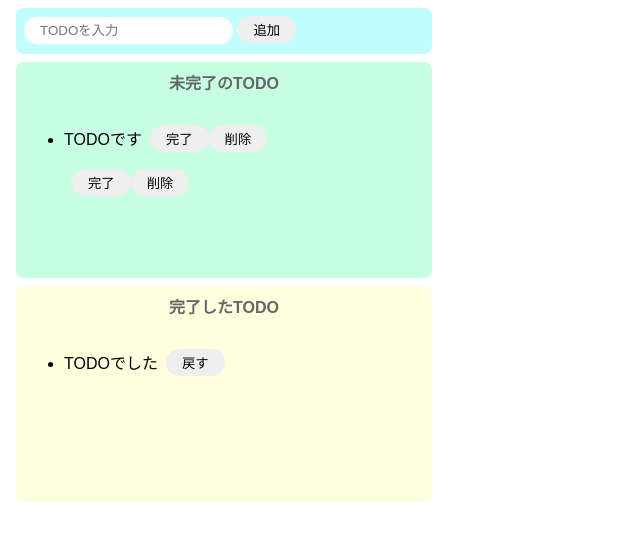
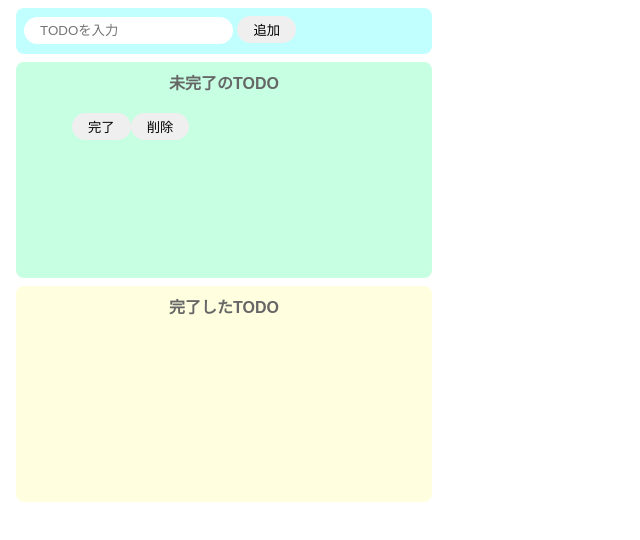
Before and after one commit to jun-yuaka/todo-app, a website built with Parcel: page index.html in a window 1280 px wide. Both pictures are taken after a click on the button "追加". Shown: the whole page, without its empty margins (0-640 px from the left). Built offline with nearby package versions, Linux system fonts and the light colour scheme.

Commit message:
jsで実装完了

```diff
--- a/index.html
+++ b/index.html
@@ -13,24 +13,13 @@
     <div class="incomplete-area">
       <p class="title">未完了のTODO</p>
       <ul>
-        <li id="incomplete-list">
-          <div class="list-row">
-            <p>TODOです</p>
-            <button>完了</button>
-            <button>削除</button>
-          </div>
-        </li>
+        <li id="incomplete-list"></li>
       </ul>
     </div>
     <div class="complete-area">
       <p class="title">完了したTODO</p>
       <ul>
-        <li id="complete-list">
-          <div class="list-row">
-            <p>TODOでした</p>
-            <button>戻す</button>
-          </div>
-        </li>
+        <li id="complete-list"></li>
       </ul>
     </div>
     <script src="src/index.js"></script>
--- a/src/index.js
+++ b/src/index.js
@@ -5,13 +5,23 @@ const onClickAdd = () => {
   const inputText = document.getElementById("add-text").value;
   document.getElementById("add-text").value = "";
 
+  createIncompleteList(inputText);
+};
+
+// 未完了リストから指定の要素を削除
+const deleteFromIncompleteList = (target) => {
+  document.getElementById("incomplete-list").removeChild(target);
+};
+
+// 未完了リストに追加する関数
+const createIncompleteList = (text) => {
   //div生成
   const div = document.createElement("div");
   div.className = "list-row";
 
   //pタグ生成
   const p = document.createElement("p");
-  p.innerText = inputText;
+  p.innerText = text;
 
   //button(完了)タグ生成
   const completeButton = document.createElement("button");
@@ -36,6 +46,15 @@ const onClickAdd = () => {
     // buttonタグ生成
     const backButton = document.createElement("button");
     backButton.innerText = "戻す";
+    backButton.addEventListener("click", () => {
+      // 押された戻すボタンの親タグ(div)を完了リストから削除
+      const deleteTarget = backButton.parentNode;
+      document.getElementById("complete-list").removeChild(deleteTarget);
+
+      // テキストを取得
+      const text = backButton.parentNode.firstElementChild.innerText;
+      createIncompleteList(text);
+    });
 
     // divタグの子要素の各要素を設定
     addTarget.appendChild(p);
@@ -66,11 +85,6 @@ const onClickAdd = () => {
   document.getElementById("incomplete-list").appendChild(div);
 };
 
-// 未完了リストから指定の要素を削除
-const deleteFromIncompleteList = (target) => {
-  document.getElementById("incomplete-list").removeChild(target);
-};
-
 document
   .getElementById("add-button")
   .addEventListener("click", () => onClickAdd());
--- a/src/styles.css
+++ b/src/styles.css
@@ -19,6 +19,10 @@ button:hover {
   background-color: #ff7fff;
   color: #fff;
   cursor: pointer;
+}
+
+li {
+  list-style: none;
 }
 
 .input-area {
```
